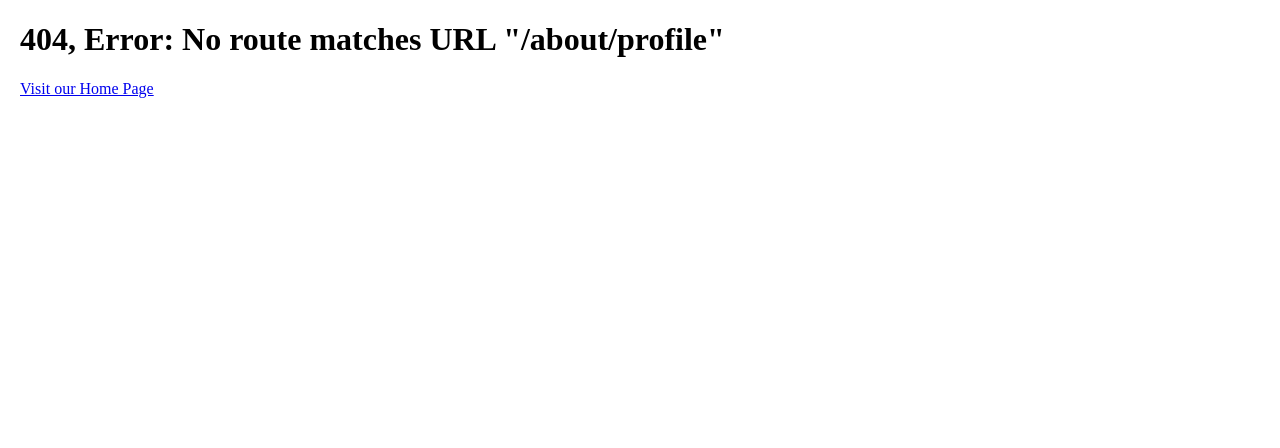
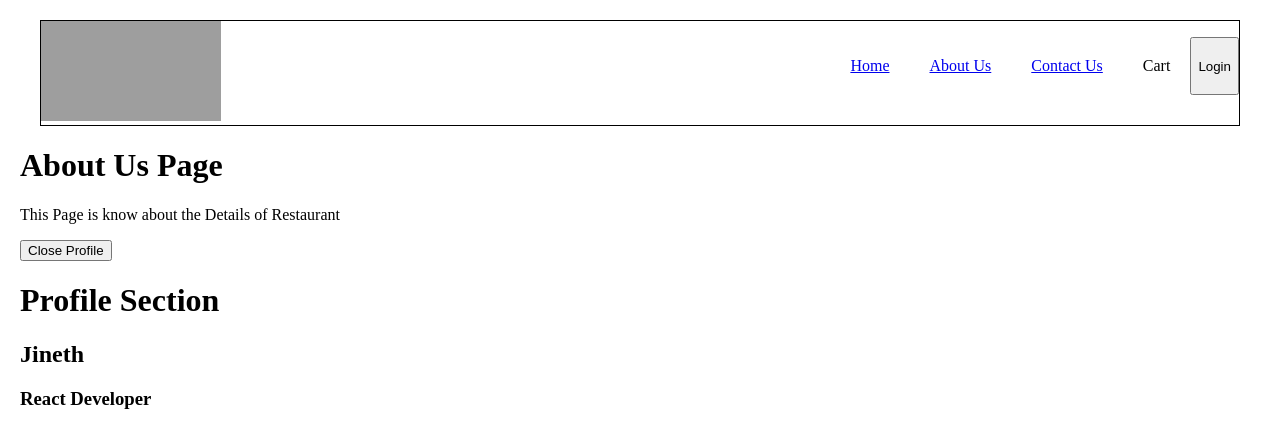
Before and after one commit to Jinethmopada/Restaurant-Website, a React (Vite) app: page /about/profile in a window 1280 px wide. Before the commit this address had no page. Shown: the top 448 px of the page. Built offline with nearby package versions, Linux system fonts and the light colour scheme; grey boxes are pictures that could not be loaded.

Commit message:
Profile section added

```diff
--- a/src/Components/About.jsx
+++ b/src/Components/About.jsx
@@ -1,11 +1,22 @@
-import React from "react";
+import React, { useState } from "react";
+import Profile from "./Profile";
 
 const About = () => {
+    const [viewProfile, setViewProfile] = useState(true);
     return(
         <>
         <div>
         <h1>About Us Page</h1>
         <p>This Page is know about the Details of Restaurant</p>
+        {viewProfile ?
+        <button onClick={()=>{
+            setViewProfile(false);
+        }}>Close Profile</button> :
+        <button onClick={()=>{
+            setViewProfile(true);
+        }}>View Profile</button>
+        }
+        {viewProfile === true ? <Profile name={"Jineth"} role={"React Developer"}/> : null}
         </div>
         </>
     )
--- /dev/null
+++ b/src/Components/Profile.jsx
@@ -0,0 +1,15 @@
+import {Component} from "react";
+
+class Profile extends Component{
+    render(){
+        return(
+            <>
+             <h1>Profile Section</h1>
+             <h2>{this.props.name}</h2>
+             <h3>{this.props.role}</h3>
+            </>
+        )
+    }
+}
+
+export default Profile
```
Also changed, not shown: src/App.jsx (+8 -1 lines).
